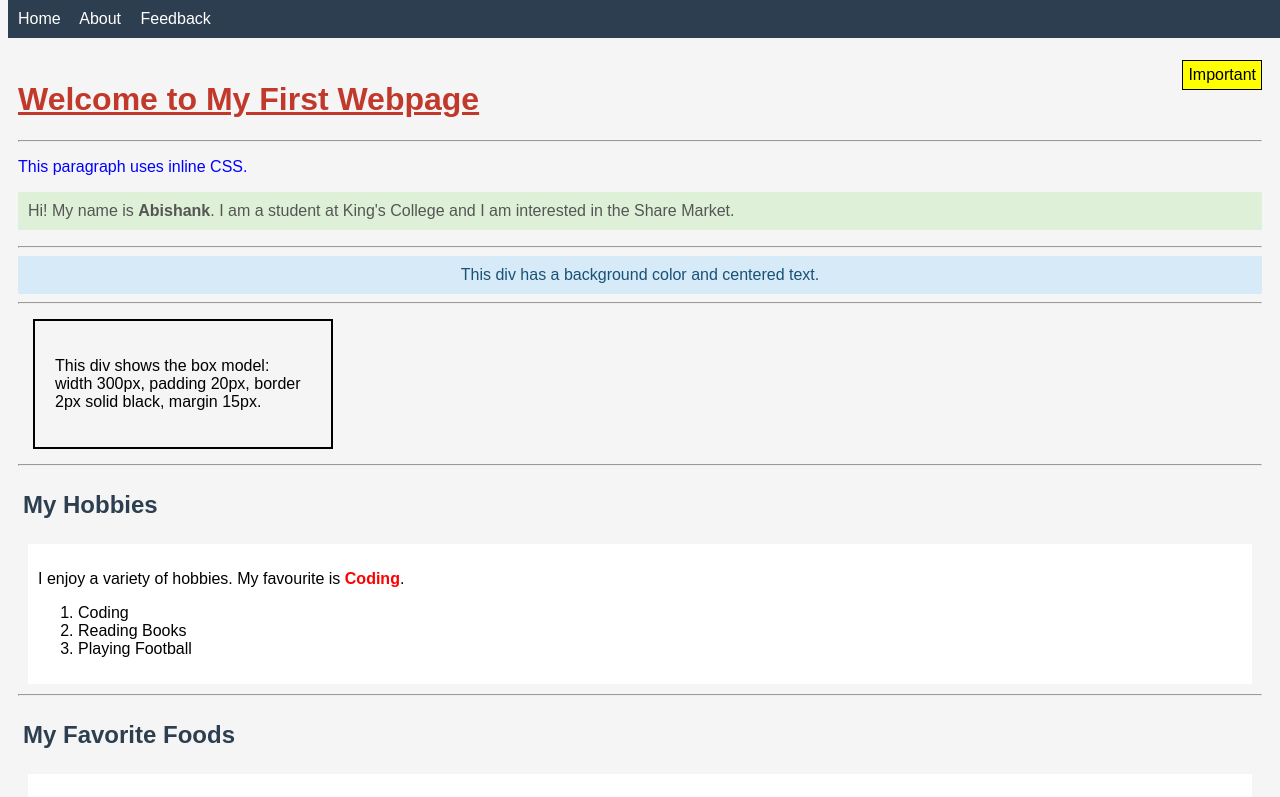
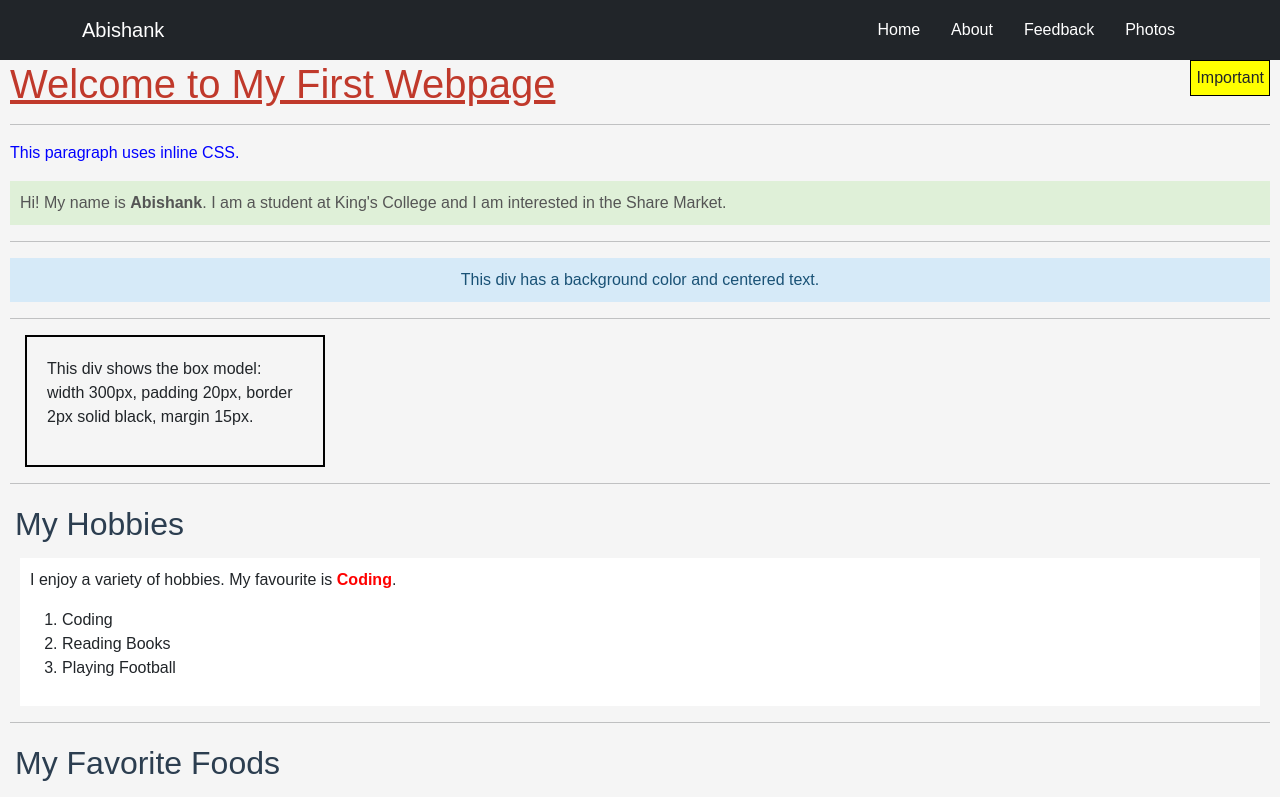
Before and after one commit to ExOs-01/Web-Development-spring--II, a plain HTML site: page Assignment_1/index.html in a window 1280 px wide. Shown: the top 797 px of the page. Drawn offline with nearby package versions, Linux system fonts and the light colour scheme.

Commit message:
Add Bootstrap navbar and update styles

```diff
--- a/Assignment_1/index.html
+++ b/Assignment_1/index.html
@@ -4,6 +4,7 @@
     <meta charset="UTF-8" />
     <meta name="viewport" content="width=device-width, initial-scale=1.0" />
     <title>Homepage</title>
+    <link rel="stylesheet" href="https://cdn.jsdelivr.net/npm/bootstrap@5.3.3/dist/css/bootstrap.min.css" />
     <link rel="stylesheet" href="style.css" />
     <style>
       h2 {
@@ -14,11 +15,22 @@
 
   <body>
 
-    <div class="navbar">
-      <a href="index.html">Home</a>
-      <a href="about.html">About</a>
-      <a href="feedback.html">Feedback</a>
-    </div>
+    <nav class="navbar navbar-expand-lg navbar-dark bg-dark fixed-top">
+      <div class="container">
+        <a class="navbar-brand" href="index.html">Abishank</a>
+        <button class="navbar-toggler" type="button" data-bs-toggle="collapse" data-bs-target="#navbarNav" aria-controls="navbarNav" aria-expanded="false" aria-label="Toggle navigation">
+          <span class="navbar-toggler-icon"></span>
+        </button>
+        <div class="collapse navbar-collapse" id="navbarNav">
+          <ul class="navbar-nav ms-auto">
+            <li class="nav-item"><a class="nav-link active" href="index.html">Home</a></li>
+            <li class="nav-item"><a class="nav-link" href="about.html">About</a></li>
+            <li class="nav-item"><a class="nav-link" href="feedback.html">Feedback</a></li>
+            <li class="nav-item"><a class="nav-link" href="photos.html">Photos</a></li>
+          </ul>
+        </div>
+      </div>
+    </nav>
 
     <div class="page-top">
 
@@ -87,5 +99,6 @@
       </div>
     </div>
 
+    <script src="https://cdn.jsdelivr.net/npm/bootstrap@5.3.3/dist/js/bootstrap.bundle.min.js"></script>
   </body>
 </html>
```
